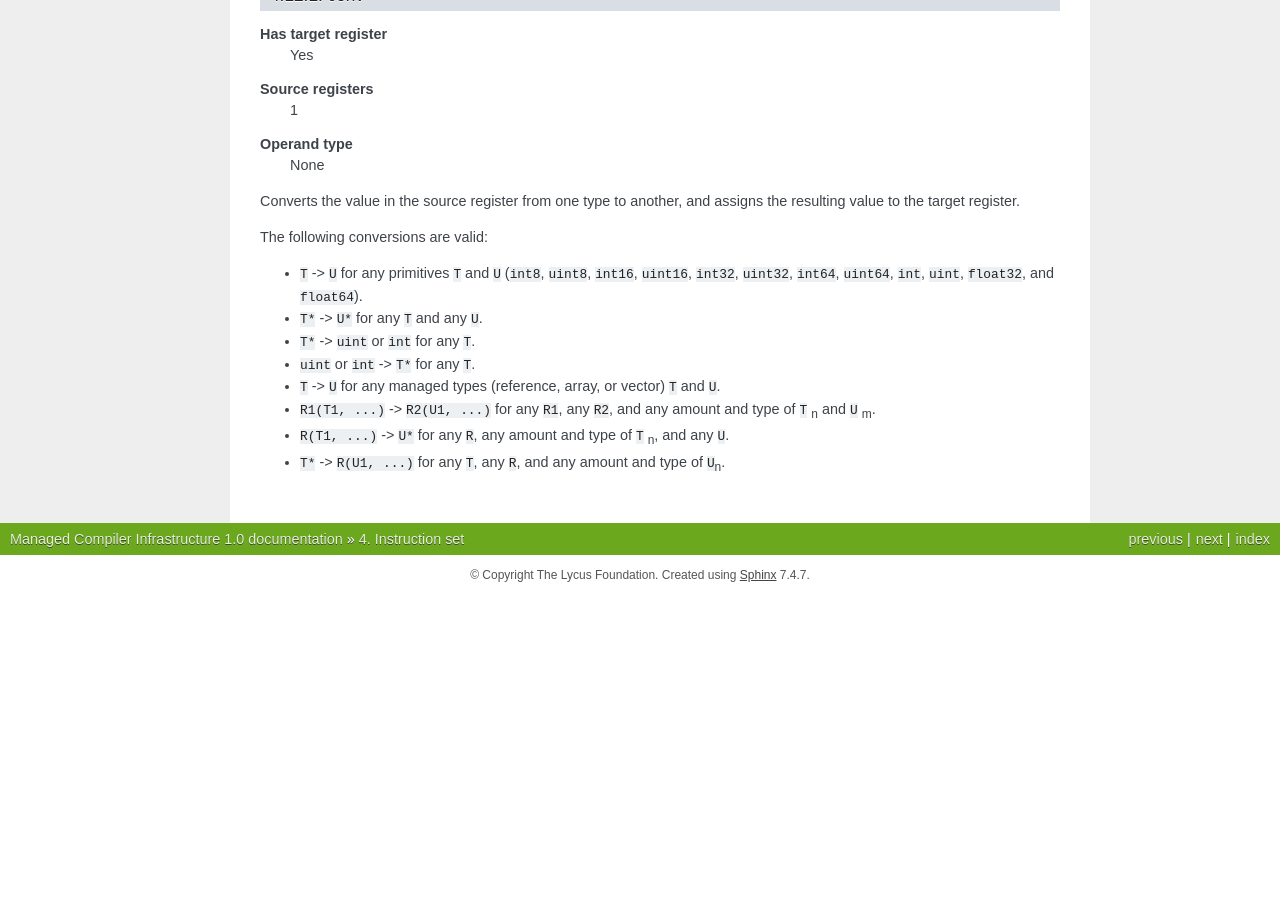
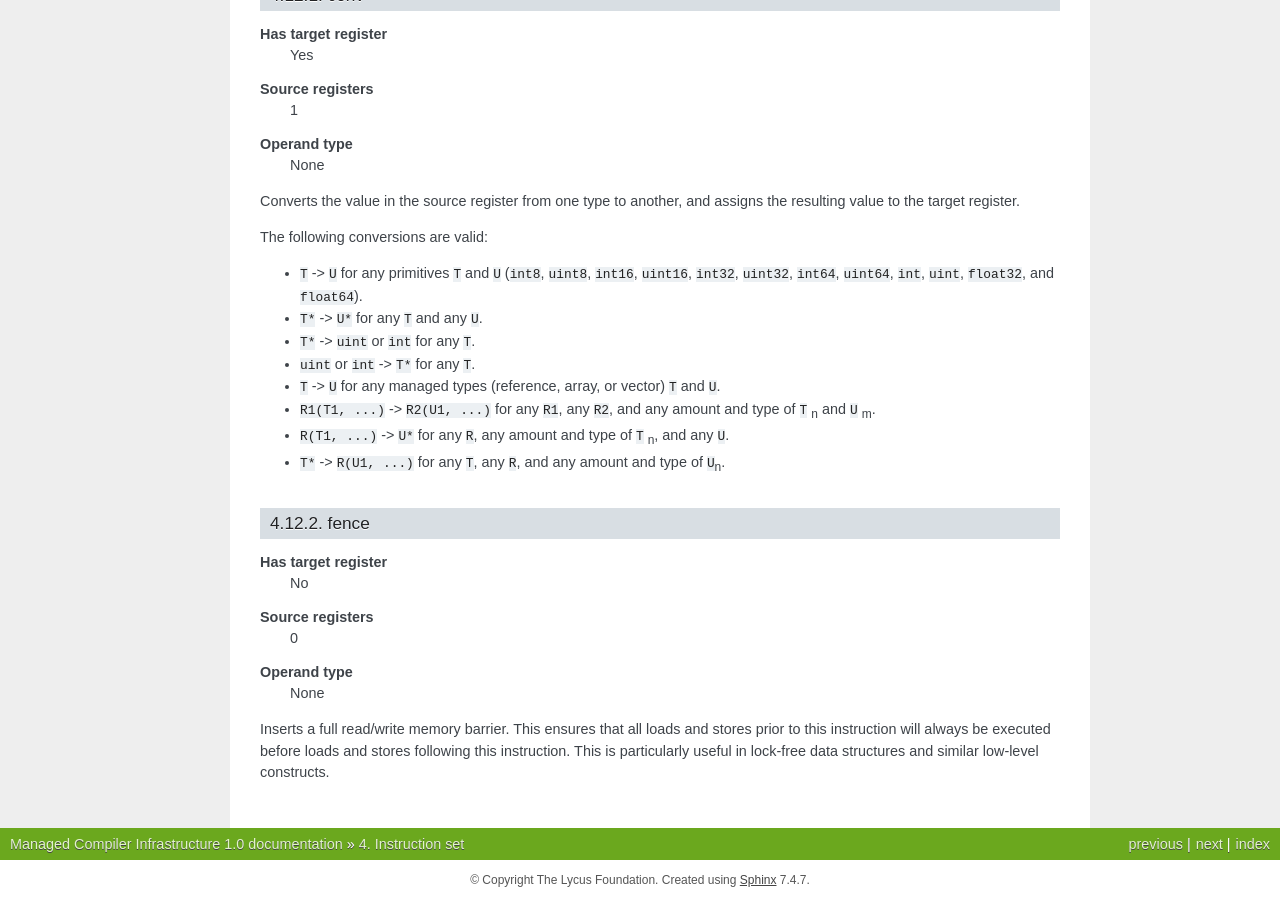
Before and after one commit to lycus/mci, a Sphinx documentation site: the page built from docs/instruction_set.rst, in a window 1280 px wide and 900 px high, scrolled down 40712 px. Built offline with Sphinx 7.4.7, drawn with Linux system fonts in a browser that asks for light colours; before the commit the page ends 41307 px from its top, so only the background shows below that.

Commit message:
Introduce 'fence' opcode.

```diff
--- a/docs/instruction_set.rst
+++ b/docs/instruction_set.rst
@@ -2129,3 +2129,18 @@ The following conversions are valid:
   \ :sub:`n`, and any ``U``.
 * ``T*`` -> ``R(U1, ...)`` for any ``T``, any ``R``, and any amount and
   type of ``U``\ :sub:`n`.
+
+fence
+-----
+
+**Has target register**
+    No
+**Source registers**
+    0
+**Operand type**
+    None
+
+Inserts a full read/write memory barrier. This ensures that all loads and
+stores prior to this instruction will always be executed before loads and
+stores following this instruction. This is particularly useful in lock-free
+data structures and similar low-level constructs.
```
Also changed, not shown: 3 other files.
